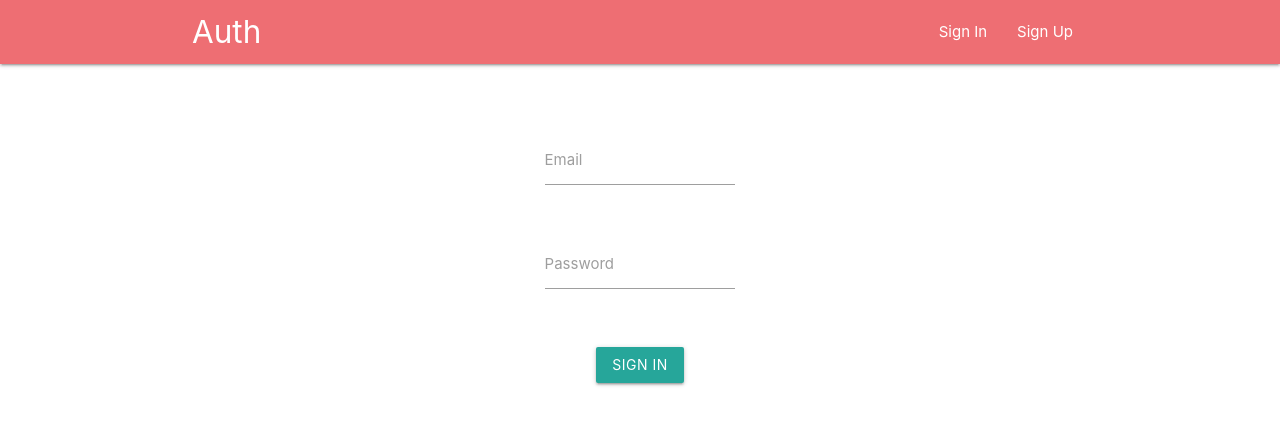
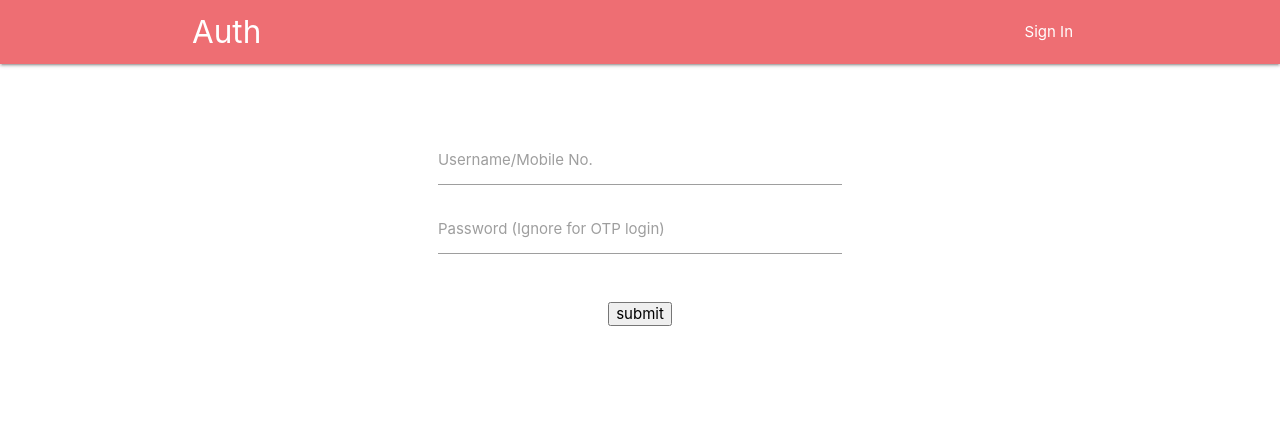
Before and after one commit to SinghVikram97/auth-jwt-frontend, a React (Create React App) app: page /sign-in in a window 1280 px wide. Shown: the top 424 px of the page. Built offline with nearby package versions, Linux system fonts and the light colour scheme.

Commit message:
Added login remember to use form element in html

```diff
--- a/package.json
+++ b/package.json
@@ -3,6 +3,7 @@
   "version": "0.1.0",
   "private": true,
   "dependencies": {
+    "axios": "^0.19.0",
     "eslint-plugin-prettier": "^3.1.0",
     "history": "^4.9.0",
     "prettier": "^1.17.1",
--- a/src/App.js
+++ b/src/App.js
@@ -3,35 +3,16 @@ import { BrowserRouter, Route, Switch } from "react-router-dom";
 import Navbar from "./components/Navbar";
 import Home from "./components/Home";
 import SignIn from "./components/SignIn";
-import SignUp from "./components/SignUp";
 import history from "./history";
-import Profile from "./components/Profile";
 class App extends Component {
-  state = {
-    signedIn: false
-  };
-  onSignIn = val => {
-    if (val === true) {
-      this.setState({ signedIn: true });
-    } else {
-      this.setState({ signedIn: false });
-    }
-  };
   render() {
     return (
       <BrowserRouter history={history}>
         <div className="App">
-          <Navbar signedIn={this.state.signedIn} onSignIn={this.onSignIn} />
+          <Navbar />
           <Switch>
             <Route exact path="/" component={Home} />
-            <Route
-              path="/sign-in"
-              render={() => (
-                <SignIn onSignIn={this.onSignIn} history={this.props.history} />
-              )}
-            />
-            <Route exact path="/sign-up" component={SignUp} />
-            <Route exact path="/profile" component={Profile} />
+            <Route exact path="/sign-in" component={SignIn} />
           </Switch>
         </div>
       </BrowserRouter>
--- a/src/components/Navbar.js
+++ b/src/components/Navbar.js
@@ -18,7 +18,10 @@ export default class Navbar extends Component {
                 data-target="mobile-demo"
                 className="sidenav-trigger"
               >
-                <img src="https://img.icons8.com/ios/50/000000/menu.png" />
+                <img
+                  src="https://img.icons8.com/ios/50/000000/menu.png"
+                  alt="smallmenu"
+                />
               </a>
               <ul className="right hide-on-med-and-down">
                 <li>
@@ -63,14 +66,14 @@ export default class Navbar extends Component {
                 data-target="mobile-demo"
                 className="sidenav-trigger"
               >
-                <img src="https://img.icons8.com/ios/50/000000/menu.png" />
+                <img
+                  src="https://img.icons8.com/ios/50/000000/menu.png"
+                  alt="menu"
+                />
               </a>
               <ul className="right hide-on-med-and-down">
                 <li>
                   <Link to="/sign-in">Sign In</Link>
-                </li>
-                <li>
-                  <Link to="/sign-up">Sign Up</Link>
                 </li>
               </ul>
             </div>
--- a/src/components/Profile.js
+++ /dev/null
@@ -1,20 +0,0 @@
-import React, { Component } from "react";
-class Profile extends Component {
-  state = {
-    name: ""
-  };
-  componentDidMount() {
-    let id = JSON.parse(localStorage.getItem("id"));
-    console.log(id);
-    fetch(`http://localhost:4000/profile/${id}`)
-      .then(res => res.json())
-      .then(data => {
-        this.setState({ name: data.firstName });
-        console.log(this.state.name);
-      });
-  }
-  render() {
-    return <div>{"Welcome " + this.state.name}</div>;
-  }
-}
-export default Profile;
--- a/src/components/SignIn.js
+++ b/src/components/SignIn.js
@@ -1,136 +1,39 @@
 import React, { Component } from "react";
-import { Redirect } from "react-router-dom";
 export default class SignIn extends Component {
-  state = {
-    email: "",
-    password: "",
-    authenticated: "",
-    id: ""
-  };
-  email = e => {
-    this.setState({ email: e.target.value });
-  };
-  password = e => {
-    this.setState({ password: e.target.value });
-  };
-  handleClick = () => {
-    let data = {
-      email: this.state.email,
-      password: this.state.password
-    };
-    fetch("http://localhost:4000/signin", {
-      method: "POST",
-      mode: "cors",
-      headers: {
-        "Content-Type": "application/json"
-      },
-      body: JSON.stringify(data)
-    })
-      .then(res => res.json())
-      .then(data => {
-        console.log("Data", data);
-        localStorage.setItem("id", JSON.stringify(data.user_id));
-        this.setState({ authenticated: data.success, id: data.user_id });
-
-        this.props.onSignIn(data.success);
-
-        if (data === true) {
-        }
-      });
-  };
   render() {
-    if (this.state.authenticated === "") {
     return (
       <div class="row mt5">
-          <form class="col s12">
-            <div class="row">
-              <div class="input-field col s2 offset-s5">
+        <div className="col s4" />
+        <div className="col s4">
+          <form action="http://localhost:4444/login" method="post">
+            <div class="input-field">
               <input
-                  id="email"
-                  type="email"
+                id="username"
+                type="text"
                 class="validate"
-                  onChange={this.email}
+                name="username"
               />
-                <label for="email">Email</label>
+              <label for="username">Username/Mobile No.</label>
             </div>
-            </div>
-            <div class="row">
-              <div class="input-field col s2 offset-s5">
+            <div class="input-field">
               <input
                 id="password"
                 type="password"
                 class="validate"
-                  onChange={this.password}
+                name="password"
               />
-                <label for="password">Password</label>
+              <label for="password">Password (Ignore for OTP login) </label>
             </div>
-            </div>
-
-            <div class="row">
-              <div class="input-field col s2 offset-s5 center-align">
-                <a
-                  class="waves-effect waves-light btn"
-                  onClick={this.handleClick}
+            <div
+              className="input-field center-align"
+              style={{ marginTop: "10%" }}
             >
-                  Sign In
-                </a>
-              </div>
+              <input type="submit" value="submit" />
             </div>
           </form>
         </div>
-      );
-    } else if (this.state.authenticated === false) {
-      return (
-        <div class="row mt5">
-          <form class="col s12">
-            <div class="row">
-              <div class="input-field col s2 offset-s5">
-                <input
-                  id="email"
-                  type="email"
-                  class="validate"
-                  onChange={this.email}
-                />
-                <label for="email">Email</label>
+        <div className="col s4" />
       </div>
-            </div>
-            <div class="row">
-              <div class="input-field col s2 offset-s5">
-                <input
-                  id="password"
-                  type="password"
-                  class="validate"
-                  onChange={this.password}
-                />
-                <label for="password">Password</label>
-              </div>
-            </div>
-            <div class="row">
-              <div class="input-field col s2 offset-s5 center-align">
-                <a
-                  class="waves-effect waves-light btn"
-                  onClick={this.handleClick}
-                >
-                  Sign In
-                </a>
-              </div>
-            </div>
-            <div class="row">
-              <div class="input-field col s2 offset-s5 center-align">
-                Password incorrect
-              </div>
-            </div>
-          </form>
-        </div>
-      );
-    } else {
-      return (
-        <Redirect
-          to={{
-            pathname: "/profile"
-          }}
-        />
     );
   }
 }
-}
--- a/src/components/SignUp.js
+++ /dev/null
@@ -1,88 +0,0 @@
-import React, { Component } from "react";
-
-export default class SignUp extends Component {
-  state = {
-    name: "",
-    email: "",
-    password: ""
-  };
-  name = e => {
-    this.setState({ name: e.target.value });
-  };
-  email = e => {
-    this.setState({ email: e.target.value });
-  };
-  password = e => {
-    this.setState({ password: e.target.value });
-  };
-  register = () => {
-    let data = {
-      firstName: this.state.name,
-      email: this.state.email,
-      password: this.state.password
-    };
-    console.log(this.state.name);
-    fetch("http://localhost:4000/signup", {
-      method: "POST",
-      mode: "cors",
-      headers: {
-        "Content-Type": "application/json"
-      },
-      body: JSON.stringify(data)
-    })
-      .then(res => res.json())
-      .then(data => {
-        console.log(data);
-        this.props.history.push("/sign-in");
-      });
-  };
-  render() {
-    return (
-      <div class="row mt5">
-        <form class="col s12">
-          <div class="row">
-            <div class="input-field col s2 offset-s5">
-              <input
-                id="first_name"
-                type="text"
-                class="validate"
-                onChange={this.name}
-              />
-              <label for="first_name">Name</label>
-            </div>
-          </div>
-          <div class="row">
-            <div class="input-field col s2 offset-s5">
-              <input
-                id="email"
-                type="email"
-                class="validate"
-                onChange={this.email}
-              />
-              <label for="email">Email</label>
-            </div>
-          </div>
-          <div class="row">
-            <div class="input-field col s2 offset-s5">
-              <input
-                id="password"
-                type="password"
-                class="validate"
-                onChange={this.password}
-              />
-              <label for="password">Password</label>
-            </div>
-          </div>
-
-          <div class="row">
-            <div class="input-field col s2 offset-s5 center-align">
-              <a class="waves-effect waves-light btn" onClick={this.register}>
-                Sign Up
-              </a>
-            </div>
-          </div>
-        </form>
-      </div>
-    );
-  }
-}
```
Also changed, not shown: 1 other file (tests, documents, lock files or other folders). Lines whose indentation alone changed are shown as unchanged.
